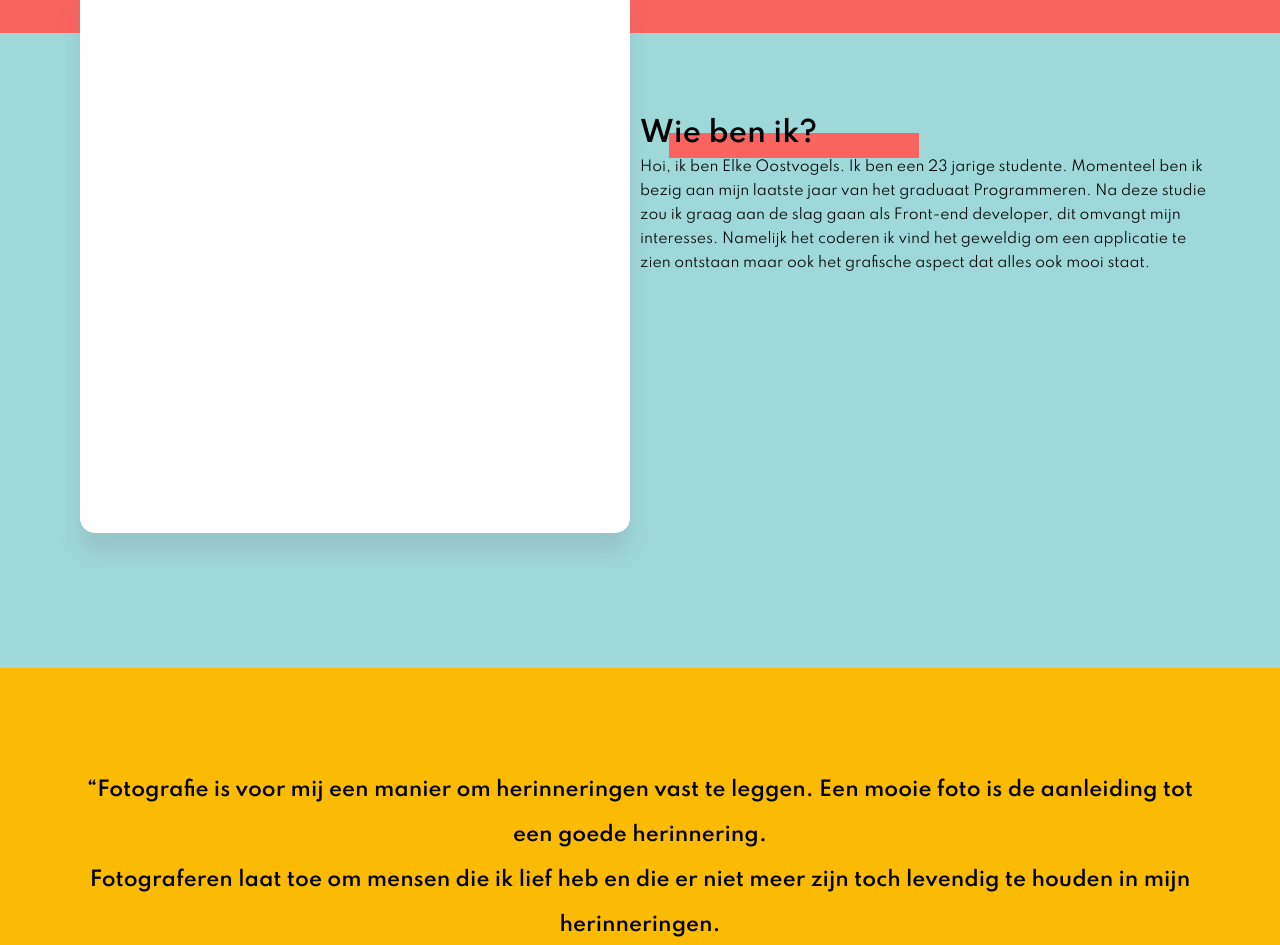
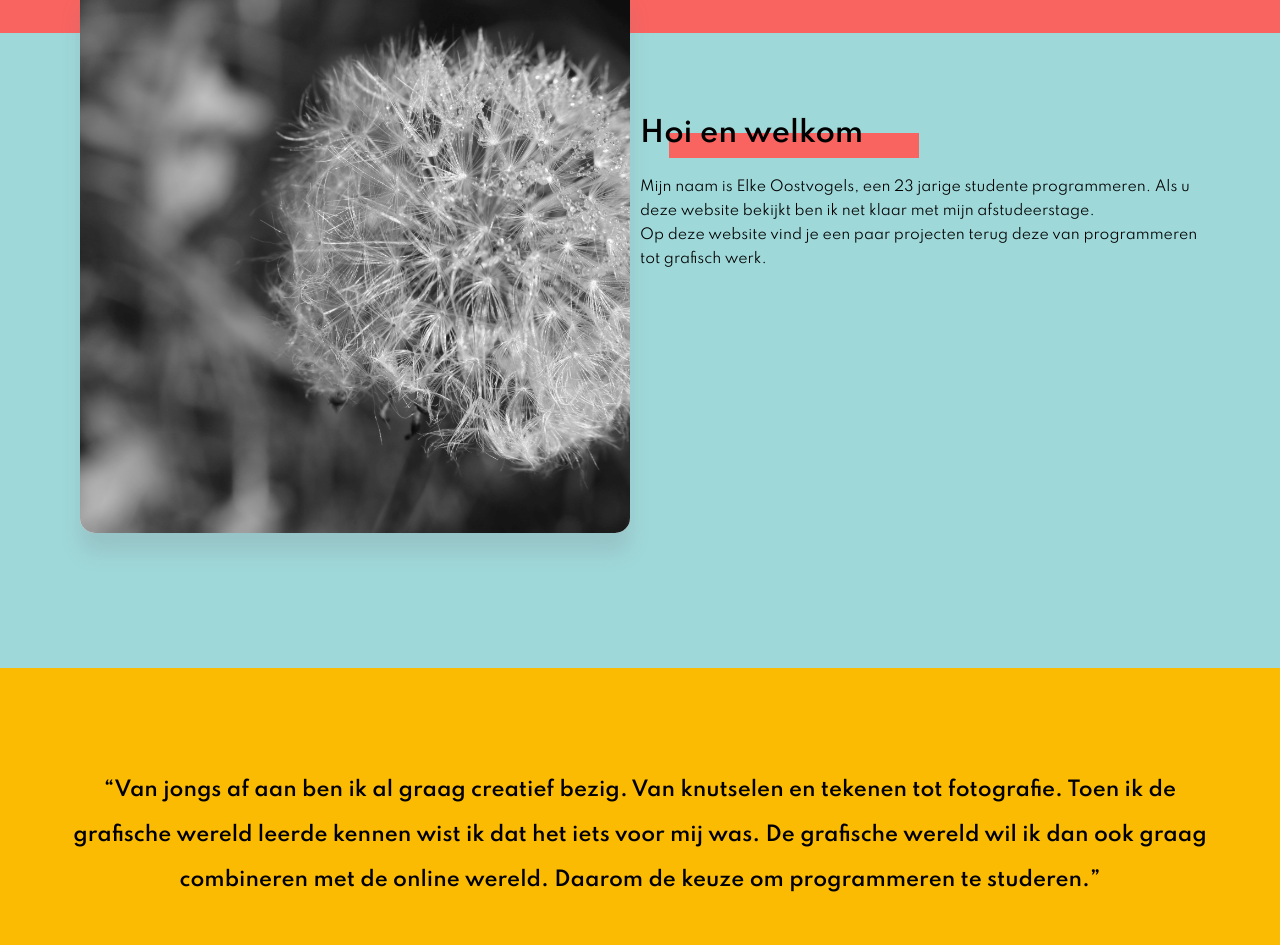
Before and after one commit to Elke-Oostvogels/portfolio, a React (Create React App) app: page / in a window 1280 px wide. Shown: the part 567-1512 px from the top of the page. Built offline with nearby package versions, Linux system fonts and the light colour scheme.

Commit message:
Aanpsiingen home page

```diff
--- a/src/js/componenten/footer/Footer.js
+++ b/src/js/componenten/footer/Footer.js
@@ -14,7 +14,7 @@ export const Footer = () => {
                     <img src={At}/>
                 </a>
 
-                <a target={"_blank"}>
+                <a href="https://www.linkedin.com/in/elke-oostvogels-1b79791a4/" target={"_blank"}>
                     <img src={Linkedin}/>
                 </a>
 
@@ -22,7 +22,6 @@ export const Footer = () => {
                     <img src={Instagram}/>
                 </a>
             </div>
-
         </div>
         <div className={"flex justify-center"}>
             &copy; Elke Oostvogels - 2022
--- a/src/js/page/Hobby/hobby.js
+++ b/src/js/page/Hobby/hobby.js
@@ -24,7 +24,7 @@ export const Hobby = (props) => {
                 </div>
                 <div className={"basis-full  md:basis-1/2 md:pl-8"}>
                     <SubTitle title={"Fotografie"} color={"base-warm-dark"} size={"sm"}/>
-                    <p>
+                    <p className={"mt-5"}>
                         Van kinds af ben ik bezig met fotografie. Alles begon met een oude camera die stuk was, doch
                         waarmee ik dan speels als kind foto’s maakte. Deze werd na een tijdje vervangen door een oude
                         digitale compact camera met vaste lens die gelukkig nog werkte. De camera ging vaak met mij mee
--- a/src/js/page/Home/home.js
+++ b/src/js/page/Home/home.js
@@ -1,9 +1,11 @@
 import {Header} from "../../componenten/header/Header";
 import {Card} from "../../componenten/card/Card";
-import Handen from "../../../assets/work/handen.jpg";
+import Blaasbloem from "../../../assets/work/blaasbloem.jpg";
 import {SubTitle} from "../../componenten/subTitle/SubTitle";
 import Ster from "../../../assets/work/ster.jpg";
 import Sfeer from "../../../assets/work/sfeer.jpg";
+import Portfolio from "../../../assets/work/Rule/Space_huisstijl_groot_kleur.jpg";
+import Wie from "../../../assets/elke.jpg";
 import {Footer} from "../../componenten/footer/Footer";
 import React from "../../../assets/logos/react.png";
 
@@ -14,39 +16,35 @@ export const Home = (props) => {
         <div className={"container container_bg-light"}>
             <div className={"flex flex-row flex-wrap"}>
                 <div className={"basis-full md:basis-2/4"}>
-                    <Card size={'_sqr-header'}/>
+                    <Card size={'_sqr-header'} class={"cover"} img={Blaasbloem}/>
                 </div>
                 <div className={"basis-full  md:basis-2/4"}>
-                    <SubTitle title={"Wie ben ik?"} color={"base-warm-dark"} size={"sm"}/>
+                    <SubTitle title={"Hoi en welkom"} color={"base-warm-dark"} size={"sm"}/>
+                    <p className={"mt-5"}>
+                        Mijn naam is Elke Oostvogels, een 23 jarige studente programmeren. Als u deze website bekijkt
+                        ben ik net klaar met mijn afstudeerstage.
+                    </p>
                     <p>
-                        Hoi, ik ben Elke Oostvogels. Ik ben een 23 jarige studente. Momenteel ben ik bezig aan mijn
-                        laatste
-                        jaar
-                        van het graduaat Programmeren. Na deze studie zou ik graag aan de slag gaan als Front-end
-                        developer,
-                        dit
-                        omvangt mijn interesses. Namelijk het coderen ik vind het geweldig om een applicatie te zien
-                        ontstaan
-                        maar ook het grafische aspect dat alles ook mooi staat.
+                        Op deze website vind je een paar projecten
+                        terug deze van programmeren tot grafisch werk.
                     </p>
                 </div>
             </div>
         </div>
         <div className={"container container_bg-warm-light"}>
             <div className={"flex md:justify-center flex-row flex-wrap"}>
-                <q className={"hobby__quote"}>Fotografie is voor mij een manier om herinneringen vast te leggen. Een
-                    mooie foto is de aanleiding
-                    tot een goede herinnering. <br/>
-                    Fotograferen laat toe om mensen die ik lief heb en die er niet meer zijn toch levendig te houden in
-                    mijn herinneringen.<br/> Dat is voor mij de kracht van fotografie.</q>
+                <q className={"hobby__quote"}>Van jongs af aan ben ik al graag creatief bezig. Van knutselen en tekenen
+                    tot fotografie. Toen ik de grafische wereld leerde kennen wist ik dat het iets voor mij was.
+                    De grafische wereld wil ik dan ook graag combineren met de online wereld. Daarom de keuze om
+                    programmeren te studeren.</q>
             </div>
         </div>
         <div className={"container container_bg-light"}>
             <SubTitle title={"Bekijk zeker"} color={"base-warm-dark"} size={"sm"}/>
             <div className={"flex flex-col lg:flex-row"}>
-                <Card size={'_sqr'} stijl={"hover_stijl"} img={Sfeer} title={"Portfolio"} url={"/portfolio"}/>
+                <Card size={'_sqr'} stijl={"hover_stijl"} img={Portfolio} title={"Portfolio"} url={"/portfolio"}/>
                 <Card size={'_sqr'} stijl={"hover_stijl"} img={Sfeer} title={"Hobby"} url={"/hobby"}/>
-                <Card size={'_sqr'} stijl={"hover_stijl"} img={Sfeer} title={"Wie ben ik?"} url={"/wie"}/>
+                <Card size={'_sqr'} stijl={"hover_stijl"} img={Wie} title={"Wie ben ik?"} url={"/wie"}/>
             </div>
         </div>
         <Footer/>
--- a/src/js/page/Wie/wie.js
+++ b/src/js/page/Wie/wie.js
@@ -132,7 +132,7 @@ export const Wie = () => {
                 </div>
                 <div className={"basis-full  md:basis-2/4"}>
                     <SubTitle title={"Wie ben ik?"} color={"base-warm-dark"} size={"sm"}/>
-                    <p>
+                    <p className={"mt-5"}>
                         Hoi, ik ben Elke Oostvogels. Ik ben een 23 jarige studente. Momenteel ben ik bezig aan mijn
                         laatste
                         jaar
@@ -170,7 +170,7 @@ export const Wie = () => {
                             </a>
                         </li>
                         <li className={"link"}>
-                            <a href="../../../assets/OostvogelsElke_CV.pdf" download target={"_blank"}>
+                            <a href="%PUBLIC_URL%/OostvogelsElke_CV.pdf" download target={"_blank"}>
                                 CV
                             </a>
                         </li>
```
Also changed, not shown: src/assets/work/blaasbloem.jpg (added), 1 other file (tests, documents, lock files or other folders).
